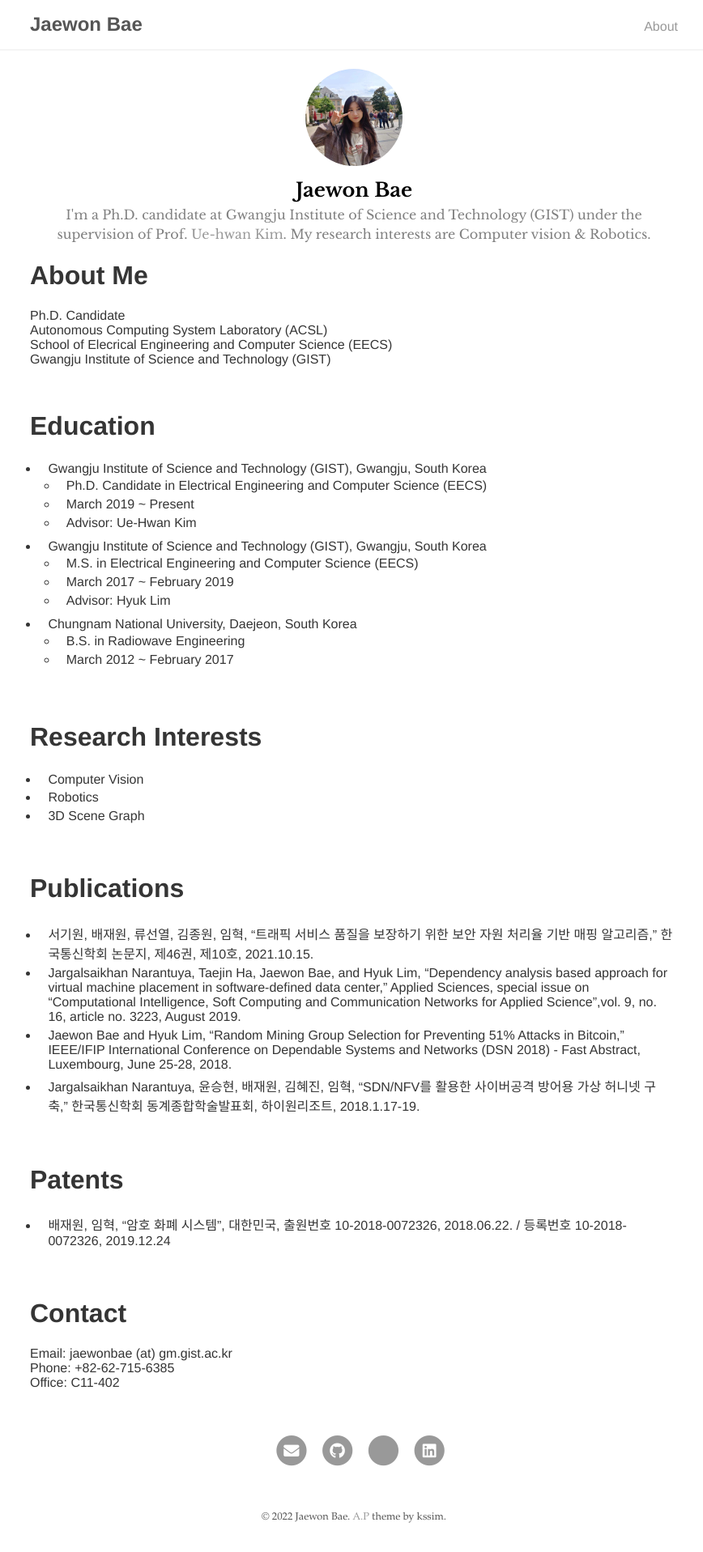
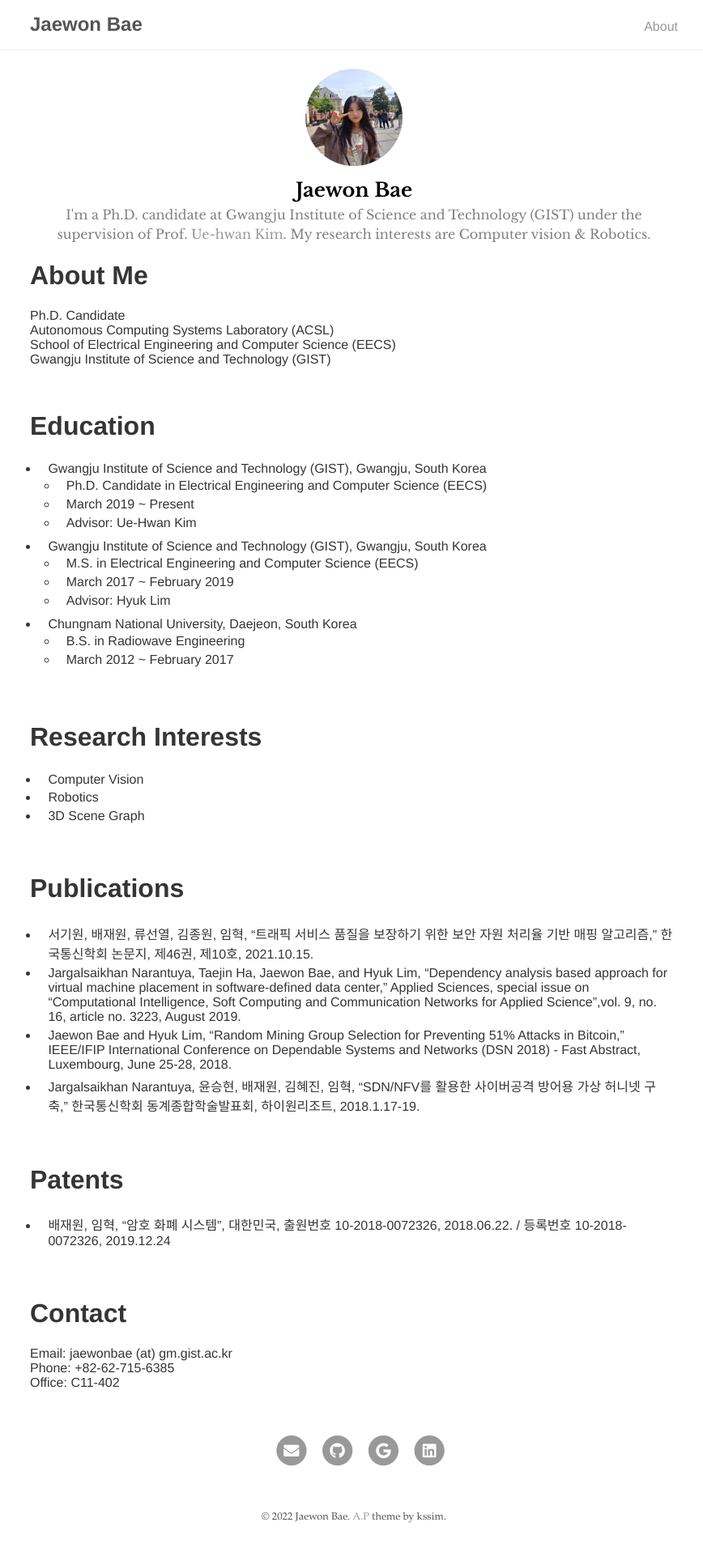
Before and after one commit to jaewonbae/jaewonbae.github.io, a Jekyll site: the page built from index.md, in a window 1280 px wide. Shown: the whole page at 81% size, without its empty margins (203-1071 px from the left). Built offline with Jekyll 4.4.1, drawn with Linux system fonts in a browser that asks for light colours; our own code applies the rules of GitHub Pages for plain Markdown files.

Commit message:
modified index.html, icons.html

```diff
--- a/_includes/icons.html
+++ b/_includes/icons.html
@@ -80,7 +80,7 @@
   <a href="https://scholar.google.com/{{ site.social.google_scholar }}" title="{{ site.social.default_txt }} Google Scholar">
     <span class="fa-stack fa-lg">
       <i class="fa fa-circle fa-stack-2x"></i>
-      <i class="fab fa-graduation-cap fa-stack-1x fa-inverse"></i>
+      <i class="fab fa-google fa-stack-1x fa-inverse"></i>
     </span>
   </a>
 </li>
--- a/index.md
+++ b/index.md
@@ -4,8 +4,8 @@ layout: about
 
 # About Me
 Ph.D. Candidate
-Autonomous Computing System Laboratory (ACSL)
-School of Elecrical Engineering and Computer Science (EECS)
+Autonomous Computing Systems Laboratory (ACSL)
+School of Electrical Engineering and Computer Science (EECS)
 Gwangju Institute of Science and Technology (GIST)
 
 <br/>
```
